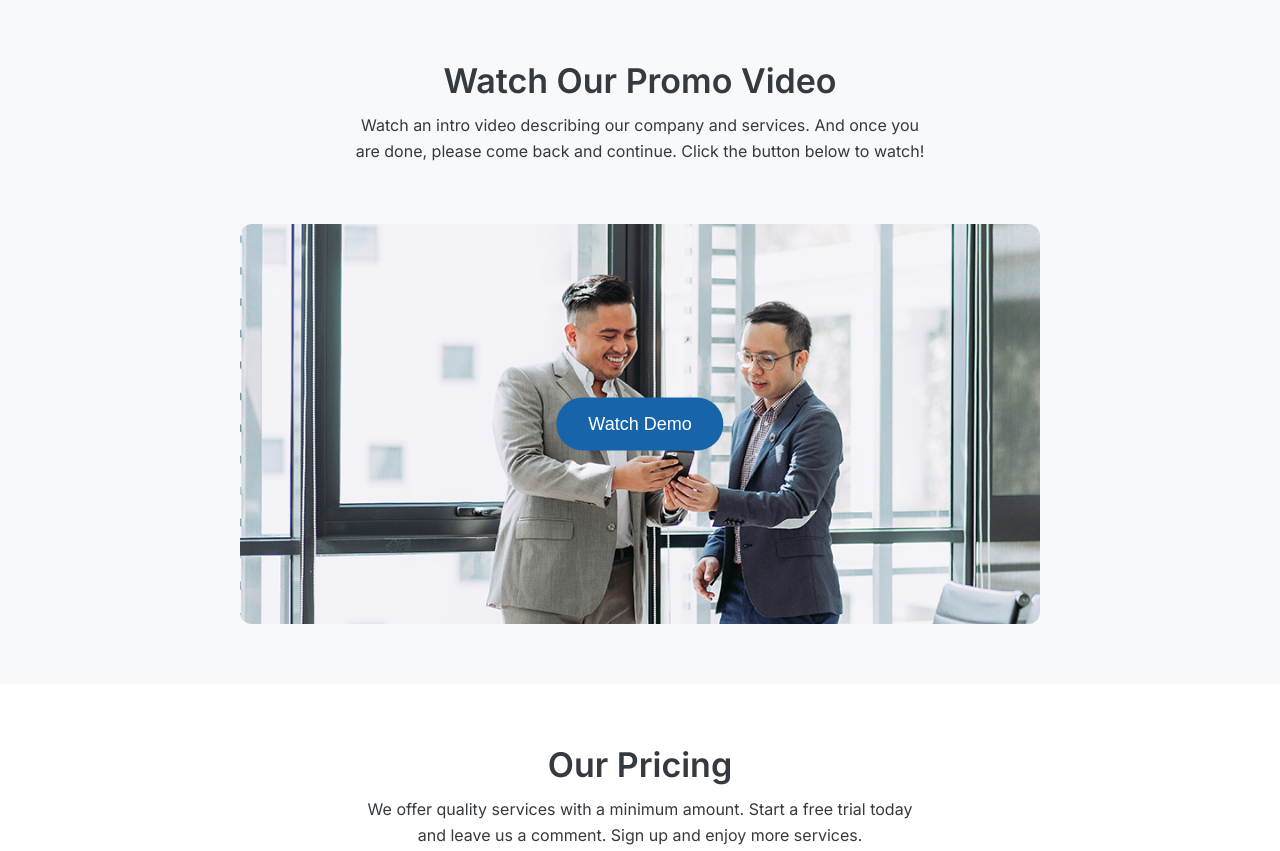
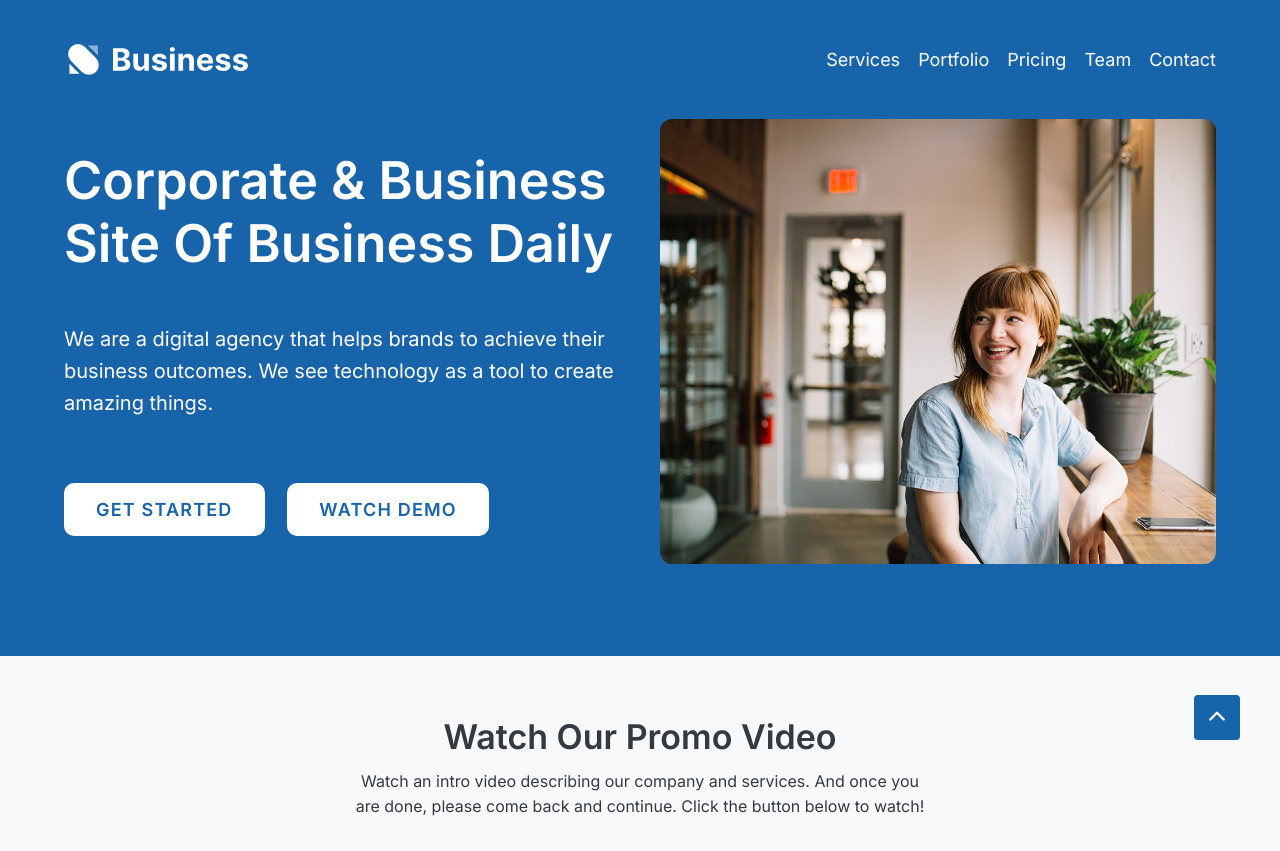
Before and after one commit to joel-nambala/business-daily, a website: page index.html in a window 1280 px wide. Shown: the top 851 px of the page. Drawn offline with nearby package versions, Linux system fonts and the light colour scheme.

Commit message:
Added the hero section

```diff
--- a/css/queries.css
+++ b/css/queries.css
@@ -9,6 +9,10 @@
 }
 
 @media only screen and (max-width: 900px) {
+  html {
+    font-size: 56%;
+  }
+
   .demo-img {
     width: 60rem;
   }
@@ -73,6 +77,10 @@
 }
 
 @media only screen and (max-width: 570px) {
+  .heading-secondary {
+    font-size: 3rem;
+  }
+
   .testimonials-carousel {
     height: 42rem;
   }
--- a/css/style.css
+++ b/css/style.css
@@ -67,6 +67,109 @@ body {
   color: #fff;
 }
 
+.top-link:link,
+.top-link:visited {
+  display: inline-block;
+  background-color: #1864ab;
+  color: #fff;
+  text-decoration: none;
+  font-size: 1.8rem;
+  padding: 1.2rem 1.4rem;
+  border-radius: 4px;
+
+  position: fixed;
+  bottom: 6rem;
+  right: 4rem;
+}
+
+.top-link:hover,
+.top-link:active {
+  background-color: #1971c2;
+}
+
+/******************/
+/* HERO SECTION */
+/******************/
+.header-hero {
+  background-color: #1864ab;
+  color: #fff;
+  padding-bottom: 9rem;
+}
+
+.nav {
+  display: flex;
+  justify-content: space-between;
+  align-items: center;
+  padding: 4rem 0;
+}
+
+.nav-list {
+  list-style: none;
+  display: flex;
+  gap: 1.8rem;
+}
+
+.nav-item:hover .nav-link {
+  color: #d0ebff;
+}
+
+.nav-link {
+  color: #fff;
+  font-size: 1.8rem;
+  text-decoration: none;
+}
+
+.hero {
+  display: grid;
+  grid-template-columns: 1fr 1fr;
+  gap: 4rem;
+  align-items: center;
+}
+
+.hero-heading {
+  font-size: 5.2rem;
+  font-weight: 700;
+  margin-bottom: 4.8rem;
+  text-transform: capitalize;
+  letter-spacing: 1.1;
+}
+
+.hero-paragraph {
+  font-size: 2rem;
+  line-height: 1.6;
+  margin-bottom: 6.4rem;
+}
+
+.hero-btn:link,
+.hero-btn:visited {
+  display: inline-block;
+  font-size: 1.8rem;
+  background-color: #fff;
+  color: #1864ab;
+  text-decoration: none;
+  text-transform: uppercase;
+  font-weight: 700;
+  letter-spacing: 1.2px;
+  padding: 1.6rem 3.2rem;
+  border-radius: 10px;
+}
+
+.hero-btn:hover,
+.hero-btn:active {
+  background-color: #1864ab;
+  color: #fff;
+  border: 1px solid #fff;
+}
+
+.hero-btn--started {
+  margin-right: 2rem;
+}
+
+.hero-img {
+  width: 100%;
+  border-radius: 12px;
+}
+
 /******************/
 /* WATCH DEMO */
 /******************/
@@ -94,7 +197,7 @@ body {
   font-size: 1.8rem;
   text-transform: capitalize;
   cursor: pointer;
-  border-radius: 100px;
+  border-radius: 10px;
 
   position: absolute;
   top: 50%;
--- a/index.html
+++ b/index.html
@@ -25,7 +25,8 @@
     <link rel="stylesheet" href="css/style.css" />
     <link rel="stylesheet" href="css/queries.css" />
     <!-- JavaScript links -->
-    <script defer
+    <script
+      defer
       src="https://unpkg.com/leaflet@1.8.0/dist/leaflet.js"
       integrity="sha512-BB3hKbKWOc9Ez/TAwyWxNXeoV9c1v6FIeYiBieIWkpLjauysF18NzgR1MBNBXf8/KABdlkX68nAhlwcDFLGPCQ=="
       crossorigin=""
@@ -34,6 +35,46 @@
     <title>Business Daily</title>
   </head>
   <body>
+    <!-- HERO SECTION -->
+    <header class="header-hero" id="header">
+      <nav class="nav container">
+        <img src="img/white-logo.svg" alt="Logo" class="nav-logo" />
+        <ul class="nav-list">
+          <li class="nav-item">
+            <a href="#services" class="nav-link scroll-link">Services</a>
+          </li>
+          <li class="nav-item">
+            <a href="#portfolio" class="nav-link scroll-link">Portfolio</a>
+          </li>
+          <li class="nav-item">
+            <a href="#pricing" class="nav-link scroll-link">Pricing</a>
+          </li>
+          <li class="nav-item">
+            <a href="#team" class="nav-link scroll-link">Team</a>
+          </li>
+          <li class="nav-item">
+            <a href="#contact" class="nav-link scroll-link">Contact</a>
+          </li>
+        </ul>
+      </nav>
+      <div class="hero container">
+        <div class="hero-text-box">
+          <h1 class="hero-heading">
+            Corporate & business site of business daily
+          </h1>
+          <p class="hero-paragraph">
+            We are a digital agency that helps brands to achieve their business
+            outcomes. We see technology as a tool to create amazing things.
+          </p>
+          <a href="#services" class="hero-btn hero-btn--started">Get started</a>
+          <a href="#" class="hero-btn btn-watch">Watch demo</a>
+        </div>
+        <div class="hero-img-box">
+          <img src="img/hero-image.jpg" alt="Woman laughing" class="hero-img" />
+        </div>
+      </div>
+    </header>
+
     <!-- WATCH DEMO -->
     <section id="demo" class="demo">
       <div class="container">
@@ -53,7 +94,7 @@
               alt="Two men using a smartphone"
               class="demo-img"
             />
-            <button class="demo-watch">watch demo</button>
+            <button class="demo-watch btn-watch">watch demo</button>
           </figure>
         </article>
         <aside class="iframe">
@@ -263,6 +304,9 @@
           </div>
         </div>
       </div>
+      <a href="#header" class="scroll-link top-link"
+        ><i class="fa-solid fa-chevron-up"></i
+      ></a>
     </section>
 
     <!-- EMBEDDED MAP -->
--- a/js/script.js
+++ b/js/script.js
@@ -2,7 +2,7 @@
 
 // Select DOM Elements
 const demoModal = document.querySelector('.iframe');
-const demoModalOpen = document.querySelector('.demo-watch');
+const demoModalOpen = document.querySelectorAll('.btn-watch');
 const demoModalClose = document.querySelector('.demo-close');
 const demoVideo = document.querySelector('.iframe-video');
 
@@ -73,7 +73,10 @@ L.marker(coords)
   .openPopup();
 
 // Add event listeners
-demoModalOpen.addEventListener('click', demoWatchOpen);
+// demoModalOpen.addEventListener('click', demoWatchOpen);
+demoModalOpen.forEach(function (btnWatch) {
+  btnWatch.addEventListener('click', demoWatchOpen);
+});
 demoModalClose.addEventListener('click', demowatchClose);
 demoModal.addEventListener('click', demowatchClose);
 
--- a/package.json
+++ b/package.json
@@ -20,6 +20,7 @@
   },
   "homepage": "https://github.com/joel-nambala/business-daily#readme",
   "devDependencies": {
+    "concat": "^1.0.3",
     "node-sass": "^7.0.1",
     "npm-run-all": "^4.1.5"
   }
```
Also changed, not shown: img/1.jpg (added), img/2.jpg (added), img/3.jpg (added), img/b6.jpg (added), img/woman-using-smartphone.png (deleted), 1 other file.
